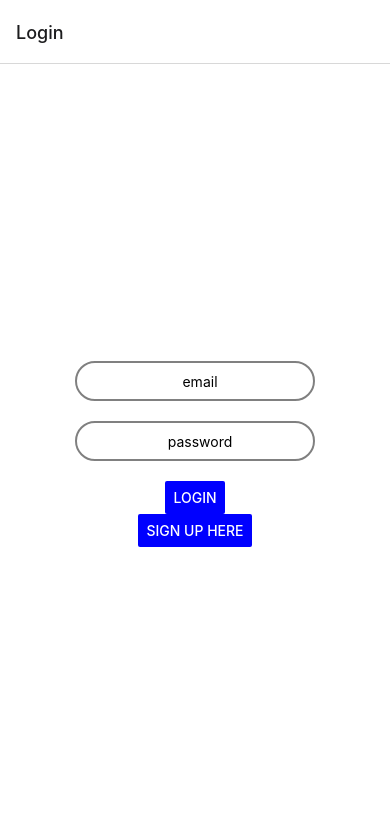
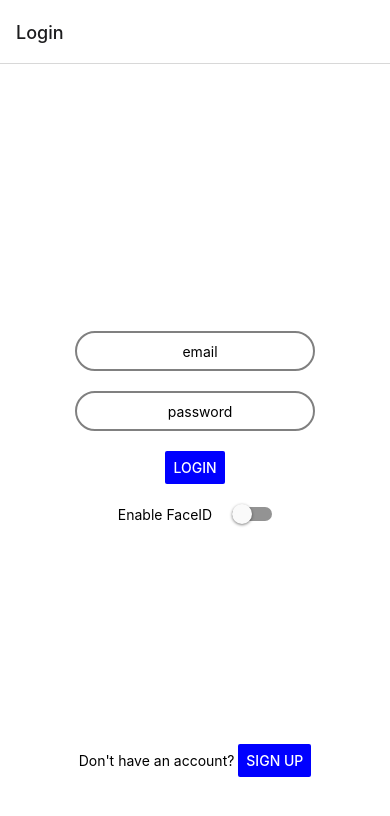
Before and after one commit to Gavin-Barham/GlucoseGuard-Client-Mobile, a React Native app: screen /Login in a window 390 px wide. Shown: the top 816 px of the page. Built offline with nearby package versions, Linux system fonts and the light colour scheme.

Commit message:
create authn flow including biometric login

```diff
--- a/app.json
+++ b/app.json
@@ -1,7 +1,7 @@
 {
     "expo": {
-        "name": "ht-client-ts",
-        "slug": "ht-client-ts",
+        "name": "ht-native-ts",
+        "slug": "ht-native-ts",
         "version": "1.0.0",
         "orientation": "portrait",
         "icon": "./src/assets/icon.png",
@@ -14,7 +14,12 @@
         "assetBundlePatterns": ["**/*"],
         "ios": {
             "supportsTablet": true,
-            "NSFaceIDUsageDescription": "Face ID is used to authenticate users"
+            "config": {
+                "usesNonExemptEncryption": false
+            },
+            "infoPlist": {
+                "NSFaceIDUsageDescription": "Face ID is used to authenticate users"
+            }
         },
         "android": {
             "adaptiveIcon": {
--- a/src/API/auth.ts
+++ b/src/API/auth.ts
@@ -1,12 +1,26 @@
 import * as LocalAuthentication from 'expo-local-authentication'
 
 const onAuthentication = async () => {
-    const auth = await LocalAuthentication.authenticateAsync({
+    const auth: LocalAuthentication.LocalAuthenticationResult = await LocalAuthentication.authenticateAsync({
         promptMessage: 'Authentication with biometrics',
         fallbackLabel: 'Enter Passcode',
     });
-    console.log(auth.success, auth);
+    return auth.success;
 
+}
+const onVerifyBiometrics = async () => {
+    let success = await LocalAuthentication.hasHardwareAsync();
+    let bioTypes = [];
+    if (success) {
+        bioTypes = await LocalAuthentication.supportedAuthenticationTypesAsync()
+        if (bioTypes.length > 0) {
+            success = await LocalAuthentication.isEnrolledAsync();
+            if (success) {
+                return true;
+            }
+        }
+    }
+    return false;
 }
 
 
@@ -46,4 +60,4 @@ const register = async (credentials: IUserAuth) => {
     };
 };
 
-export { login, register, onAuthentication };
+export { login, register, onAuthentication, onVerifyBiometrics };
--- a/src/API/localStorage.ts
+++ b/src/API/localStorage.ts
@@ -1,6 +1,12 @@
 import AsyncStorage from '@react-native-async-storage/async-storage';
 
-const storeData = async (key: string, value: string) => {
+const storeData = async (key: string, value: any) => {
+  if (typeof(value) !== "string") {
+    value = JSON.stringify(value);
+  }
+  if (key === undefined || value === undefined) {
+    return;
+  }
   try {
     await AsyncStorage.setItem(
       key,
@@ -11,13 +17,16 @@ const storeData = async (key: string, value: string) => {
   }
 };
 
-const retrieveData = async (key: string) => {
+const retrieveData = async (key: string, isJson: Boolean = false) => {
   try {
     const value = await AsyncStorage.getItem(key);
     if (value !== null) {
+      if (isJson) {
+        return JSON.parse(value);
+      }
       return value
     }
-    throw new Error(`No value for key ${key}`);
+    return undefined;
   } catch (error) {
     throw new Error('Could not retrieve data')
   }
--- a/src/Screens/Login.tsx
+++ b/src/Screens/Login.tsx
@@ -1,14 +1,18 @@
 import { useState, useEffect } from 'react';
-import { StyleSheet, SafeAreaView, TextInput, Button } from 'react-native';
-import { login, onAuthentication } from '../API/auth'
-import { storeData } from '../API/localStorage'
-import * as LocalAuthentication from 'expo-local-authentication'
+import { StyleSheet, SafeAreaView, View, TextInput, Button, Switch, Text } from 'react-native';
+import { login, onAuthentication, onVerifyBiometrics } from '../API/auth'
+import { retrieveData, storeData } from '../API/localStorage'
+import * as SecureStore from 'expo-secure-store'
+
+type Props = {
+    navigation: any;
+}
 
 
-export default function Login({navigation}: any) {
-    const [isBiometricSupported, setIsBiometricSupported] = useState(false)
+export default function Login({navigation}: Props) {
     const [email, setEmail] = useState('')
     const [password, setPassword] = useState('')
+    const [useFaceID, setUseFaceID] = useState(false);
 
     const handleLogin = async () => {
         if (!email || !email.includes('@')) {
@@ -20,16 +24,44 @@ export default function Login({navigation}: any) {
             return;
         }
         const res = await login({email: email.toLowerCase(), password})
+        if (res.ok === true) {
             await storeData('accessToken', res.accessToken);
+            if (useFaceID === true ) {
+                if (await onAuthentication()) {
+                    await SecureStore.setItemAsync("ht-user-email", email.toLowerCase());
+                    await SecureStore.setItemAsync("ht-user-password", password)
+                } else {
+                    await storeData('useFaceID', false);
+                }
                 navigation.navigate("Home")
+            } else if (useFaceID === false) {
+                navigation.navigate("Home")
+            }
+
+        }
     }
 
     useEffect(() => {
         (async () => {
-            const compatable = await LocalAuthentication.hasHardwareAsync()
-            setIsBiometricSupported(compatable)
-        })
-    }, [])
+            const shouldUseFaceID: boolean = await retrieveData('useFaceID', true);
+            setUseFaceID(shouldUseFaceID)
+            if (shouldUseFaceID) {
+                const isEnabled = await onVerifyBiometrics()
+                if (isEnabled) {
+                    const success = await onAuthentication();
+                    if (success) {
+                        const email = await SecureStore.getItemAsync("ht-user-email");
+                        const password = await SecureStore.getItemAsync("ht-user-password");
+                        const res = await login({email: email as string, password: password as string})
+                        if (res.ok === true) {
+                            await storeData('accessToken', res.accessToken)
+                            navigation.navigate('Home')
+                        }
+                    }
+                }
+            }
+        })();
+    }, []);
 
     return (
         <SafeAreaView style={styles.container}>
@@ -48,13 +80,33 @@ export default function Login({navigation}: any) {
             <Button
                 color='blue'
                 title='Login'
-                onPress={onAuthentication}
+                onPress={handleLogin}
                 />
+            <View style={styles.fixToText}>
+                <Text style={{paddingRight: 20}}>Enable FaceID</Text>
+                <Switch
+                    value={useFaceID}
+                    onChange={async () => {
+                        const isEnabled = await onVerifyBiometrics()
+                        if (isEnabled) {
+                            let prevValue;
+                            setUseFaceID(prev => {
+                                prevValue = !prev
+                                return prevValue
+                            });
+                            await storeData('useFaceID', prevValue);
+                        }
+                    }}
+                />
+            </View>
+            <View style={[styles.fixToText, styles.bottom]}>
+                <Text>Don't have an account? </Text>
                 <Button
                     color='blue'
-                title='Sign Up Here'
+                    title='Sign Up'
                     onPress={() => navigation.navigate("Register")}
                     />
+            </View>
         </SafeAreaView>
     );
 }
@@ -85,5 +137,15 @@ const styles = StyleSheet.create({
         width: 240,
         backgroundColor: "blue",
         color: 'black'
+    },
+    fixToText: {
+        display: 'flex',
+        flexDirection: 'row',
+        justifyContent: 'space-between',
+        alignItems: 'center',
+        paddingTop: 20,
+    },
+    bottom: {
+        bottom: -200
     }
 });
--- a/src/Screens/Register.tsx
+++ b/src/Screens/Register.tsx
@@ -1,5 +1,5 @@
 import { useState } from 'react';
-import { StyleSheet, SafeAreaView, TextInput, Button } from 'react-native';
+import { StyleSheet, SafeAreaView, TextInput, View, Text, Button } from 'react-native';
 import { register } from '../API/auth'
 
 export default function Register ({ navigation }: any) {
@@ -41,11 +41,14 @@ export default function Register ({ navigation }: any) {
                 title='Sign Up'
                 onPress={handleRegister}
             />
-            <Button
-                color='blue'
-                title='Login Here'
-                onPress={() => navigation.navigate("Login")}
-            />
+            <View style={[styles.fixToText, styles.bottom]}>
+                <Text>Already have an account with us? </Text>
+                <Button
+                    color='blue'
+                    title='Login'
+                    onPress={() => navigation.navigate("Login")}
+                />
+            </View>
         </SafeAreaView>
     );
 }
@@ -76,5 +79,15 @@ const styles = StyleSheet.create({
         width: 240,
         backgroundColor: "blue",
         color: 'black'
+    },
+    fixToText: {
+        display: 'flex',
+        flexDirection: 'row',
+        justifyContent: 'space-between',
+        alignItems: 'center',
+        paddingTop: 20,
+    },
+    bottom: {
+        bottom: -200
     }
 });
```
Also changed, not shown: package.json (+6 -4 lines), 1 other file (tests, documents, lock files or other folders). Lines whose indentation alone changed are shown as unchanged.
